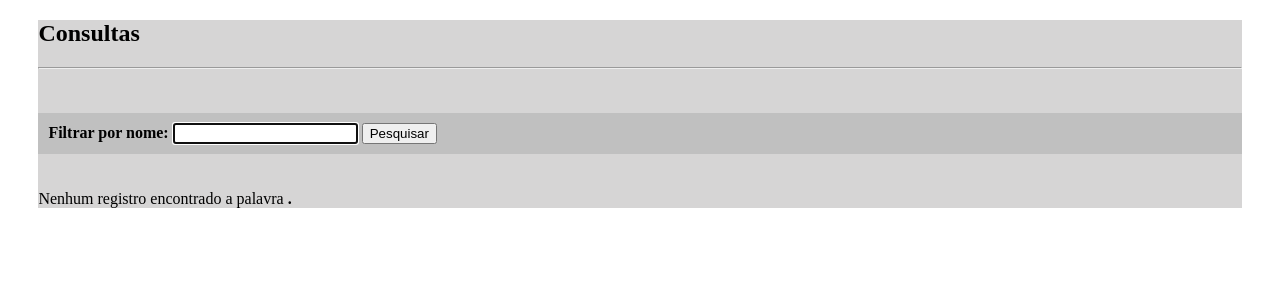
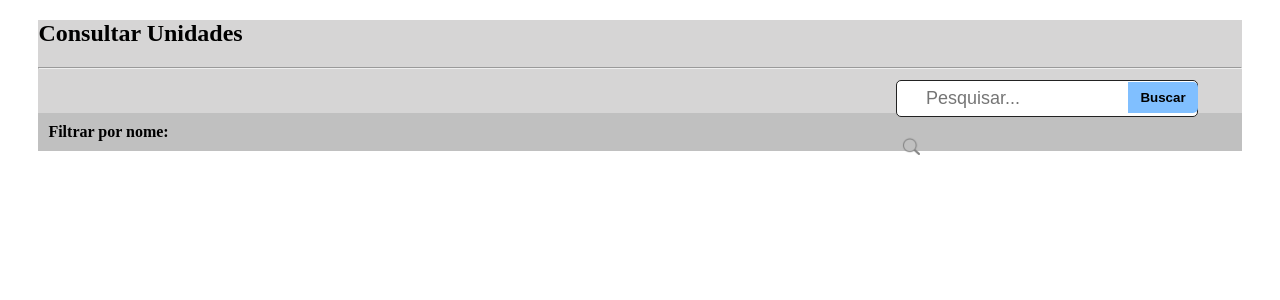
Before and after one commit to EddiePrince/SistemaJaguar, a PHP site: page /consultas.php in a window 1280 px wide. Shown: the top 300 px of the page. Run offline with PHP 8.4, Linux system fonts and the light colour scheme; data that the repository does not hold is empty.

Commit message:
consulta unidades

```diff
--- a/CadastroUnidade.php
+++ b/CadastroUnidade.php
@@ -19,7 +19,7 @@
 		<div class="container-fluid">
 
 			<div class="logo_admin">
-				<img src="img/logo.png">
+				<img src="img/logo.png" alt="Logo">
 			</div>
 
 			<div id="corpoAdm" class="corpoAdm" >
--- a/consultas.php
+++ b/consultas.php
@@ -22,15 +22,24 @@
      <div class="container">
 
        <section>
-         <h1>Consultas</h1> <hr><br><br>
+         <h1>Consultar Unidades</h1> <hr><br><br>
+
 
          <form class="form" action="" method="get">
-           <strong>Filtrar por nome: </strong><input type="text" name="filtro" class="campo" requerid autofocus>
-           <button type="submit" value="Pesquisar" class="btn">Pesquisar</button>
+         <strong>Filtrar por nome: </strong><div id="divBusca">
+         	<img src="img/icon pesquisa.png" alt="Buscar..."/>
+         	<input type="text" name="filtro" id="txtBusca" placeholder="Pesquisar..."/>
+         	<button type="submit" id="btnBusca">Buscar</button>
+         </div>
+
+           <!-- <strong>Filtrar por nome: </strong><input type="text" name="filtro" class="campo" requerid autofocus>
+           <button type="submit" value="Pesquisar" class="btn btn-default">Pesquisar</button>
+           <button type="submit" value="reset" class="btn btn-default">Limpar Pesquisa</button> -->
          </form>
 
          <?php
 
+             if (!empty($_GET['filtro'])) {
 
 				 if ($registros > 0) {
 					 echo "<br>Resultado da pesquisa com a palavra <strong> $filtro. </strong><br><br><br>";
@@ -52,6 +61,8 @@
            echo "</article>";
          }
 
+                      }
+
          mysqli_close($conexao);
           ?>
 
--- a/style.css
+++ b/style.css
@@ -107,17 +107,18 @@
 #divBusca{
   position: absolute;
   background-color:#fff;
-  border:solid 2px #222;
-  border-radius:10px;
+  border:solid 1px #222;
+  border-radius:5px;
   width:300px;
   height:35px;
-  top: 17%;
-  left: 60%;
+  top: 10%;
+  left: 70%;
 }
 
 #txtBusca{
   float:left;
   background-color:transparent;
+	color: blue;
   padding-left:5px;
   font-size:18px;
   border:none;
@@ -134,10 +135,10 @@
   position: absolute;
   border:none;
   float:left;
-  border-radius:0 7px 7px 0;
+  border-radius:0 5px 5px 0;
   font-weight:bold;
-  background:#5F9EA0;
-  top: 1%;
+  background:#80bfff;
+  top: 2%;
   left: 77%;
 }
 
@@ -145,7 +146,7 @@
   float:left;
   position: absolute;
   width: 20px;
-  top: 1%;
+  top: 155%;
   left: 1%;
   right: 10px;
 }
```
Also changed, not shown: other parts of style.css (+4 -19 lines), listaUnidades.php (+51 -6 lines).
